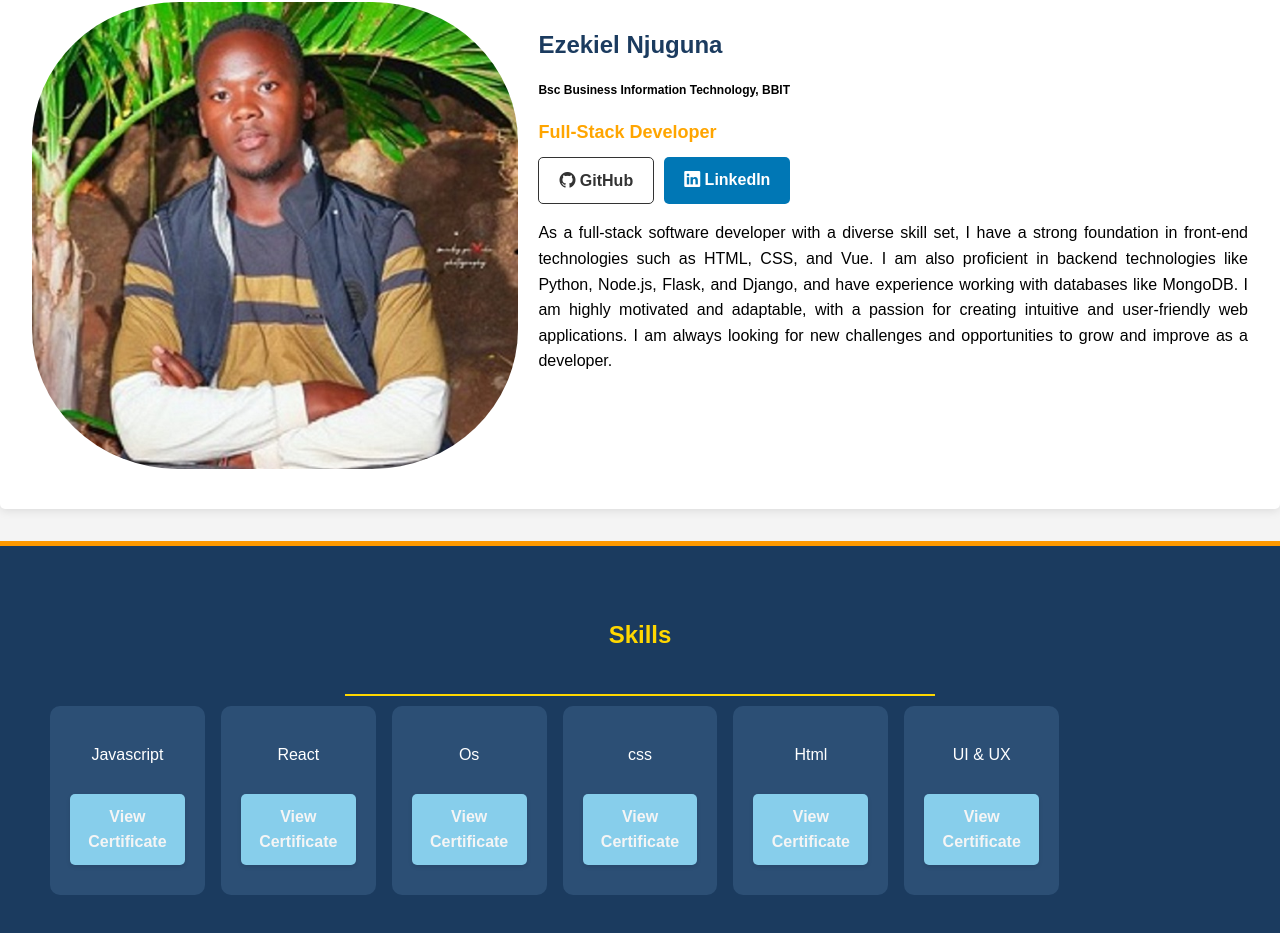
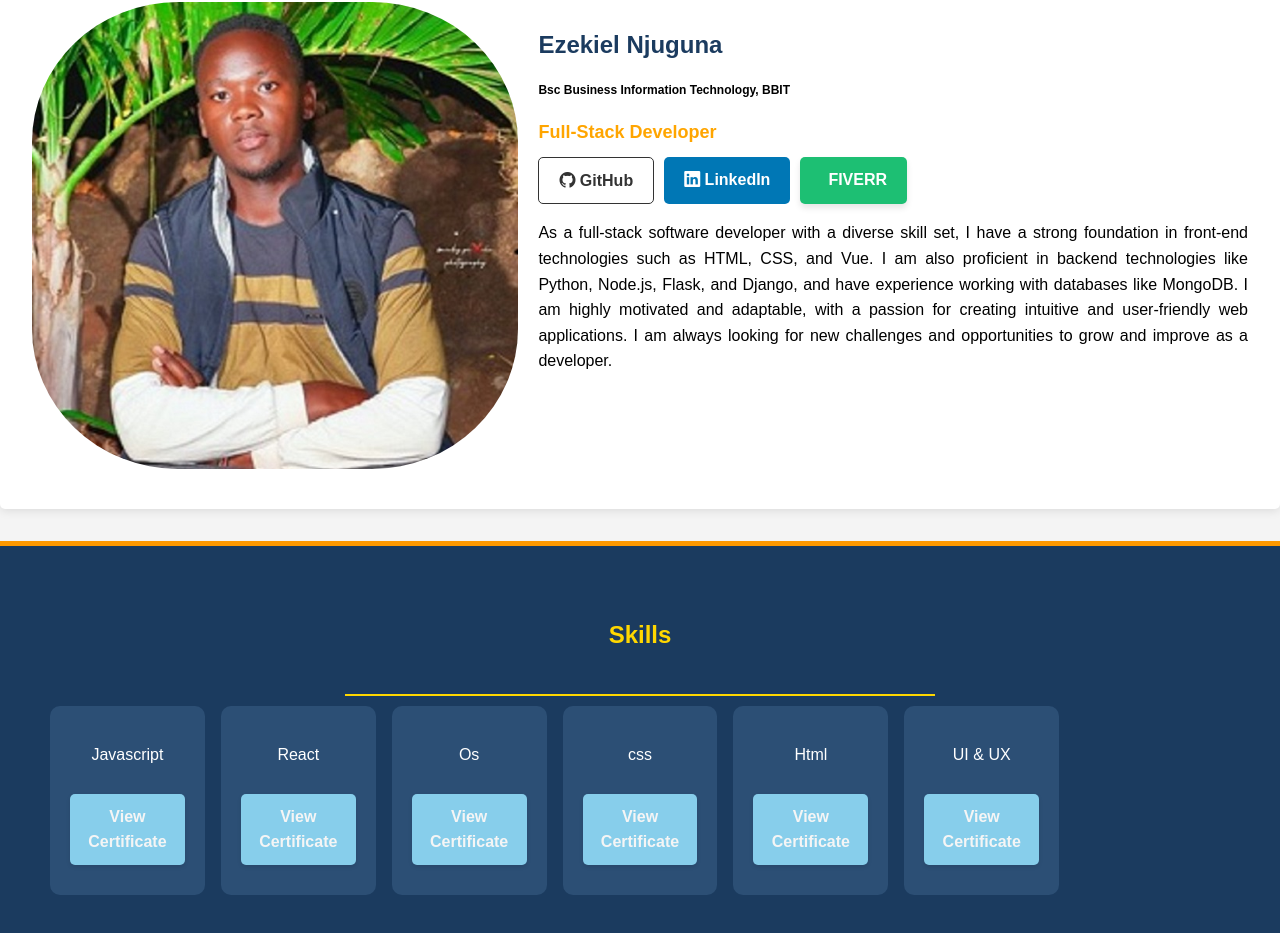
Before and after one commit to Mburuezekiel/portfolio, a React (Create React App) app: page / in a window 1280 px wide. Shown: the part 771-1704 px from the top of the page. Built offline with nearby package versions, Linux system fonts and the light colour scheme.

Commit message:
index.css

```diff
--- a/src/index.css
+++ b/src/index.css
@@ -420,6 +420,39 @@ hr {
   width: 50%;
   margin: 10px auto;
 }
+.fiverr {
+  display: inline-block;
+  padding: 10px 20px;
+  background-color: #1dbf73; /* Fiverr green */
+  color: white;
+  font-weight: bold;
+  text-transform: uppercase;
+  text-decoration: none;
+  font-size: 16px;
+  border-radius: 25px;
+  transition: background-color 0.3s ease, transform 0.3s ease;
+  box-shadow: 0 4px 6px rgba(0, 0, 0, 0.1);
+}
+
+.fiverr i {
+  margin-right: 8px;
+}
+
+.fiverr:hover {
+  background-color: #17a663; /* Slightly darker green */
+  transform: translateY(-3px); /* Subtle lift effect */
+}
+
+.fiverr:active {
+  background-color: #139a5a;
+  transform: translateY(0); /* Reset lift effect */
+}
+
+.fiverr:focus {
+  outline: none;
+  box-shadow: 0 0 5px rgba(29, 191, 115, 0.8); /* Green glow */
+}
+
 
 .about-content {
   display: flex;
```
